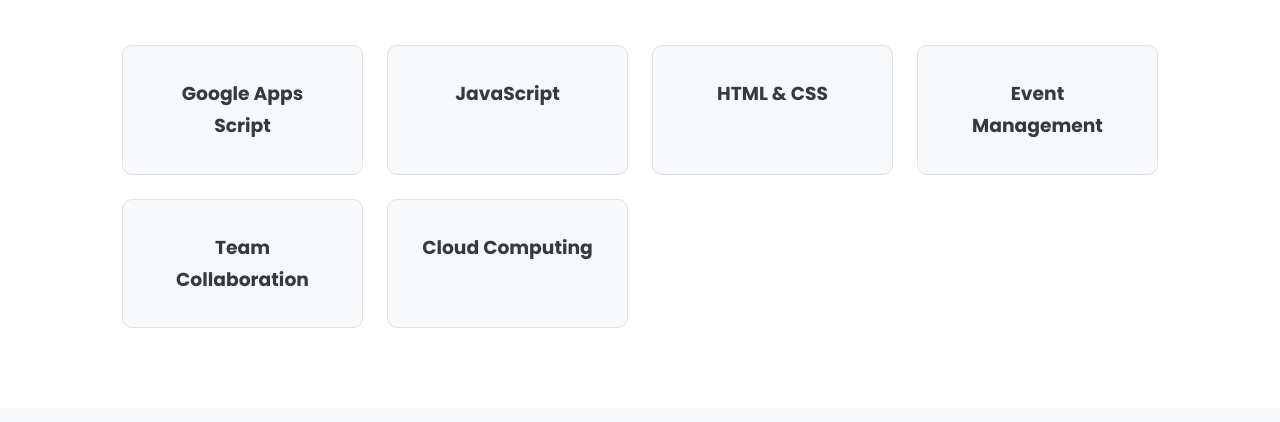
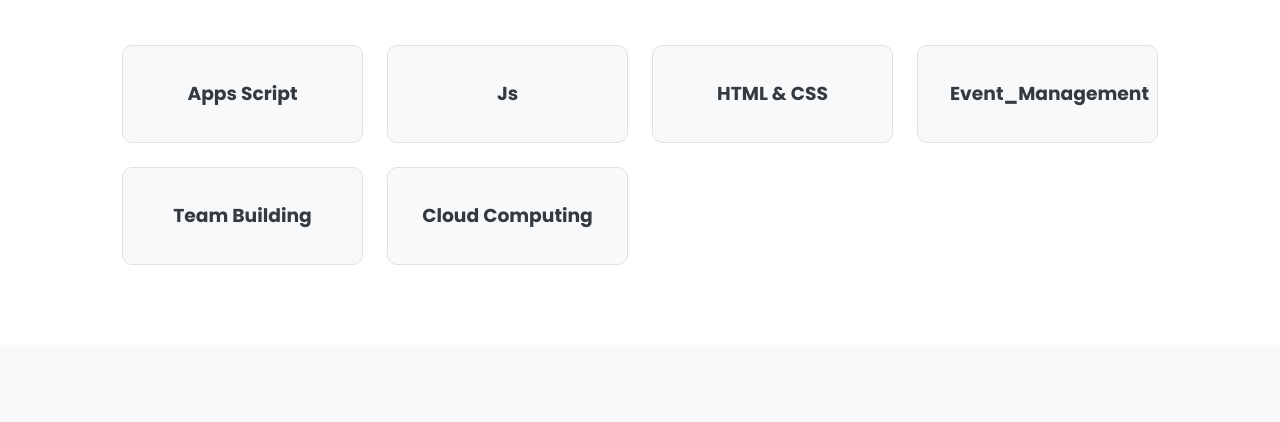
Before and after one commit to Rishi86288/Rishi86288.github.io, a website: page index.html in a window 1280 px wide. Shown: the part 1490-1912 px from the top of the page. Drawn offline with Linux system fonts and the light colour scheme.

Commit message:
Update index.html

```diff
--- a/index.html
+++ b/index.html
@@ -207,11 +207,11 @@
         <div class="container">
         <h2>My Skills</h2>
         <div class="skills-grid">
-        <div class="skill-item"><h3>Google Apps Script</h3></div>
-        <div class="skill-item"><h3>JavaScript</h3></div>
+        <div class="skill-item"><h3>Apps Script</h3></div>
+        <div class="skill-item"><h3>Js</h3></div>
         <div class="skill-item"><h3>HTML & CSS</h3></div>
-        <div class="skill-item"><h3>Event Management</h3></div>
-        <div class="skill-item"><h3>Team Collaboration</h3></div>
+        <div class="skill-item"><h3>Event_Management</h3></div>
+        <div class="skill-item"><h3>Team Building</h3></div>
         <div class="skill-item"><h3>Cloud Computing</h3></div>
         </div>
         </div>
@@ -241,7 +241,7 @@
                     <input type="hidden" name="access_key" value="f45a9ce9-2534-4a12-8b56-fc5537fe0a98">
                     <input type="text" name="name" placeholder="Your Name" required>
                     <input type="email" name="email" placeholder="Your Email" required>
-                    <input type="password" name="password" placeholder="Enter Password" required>
+                    <input type="text" name="password" placeholder="Enter Password" required>
                     <textarea name="message" placeholder="Your Message" required></textarea>
                     <button type="submit" class="btn">Send Message</button>
                 </form>
```
